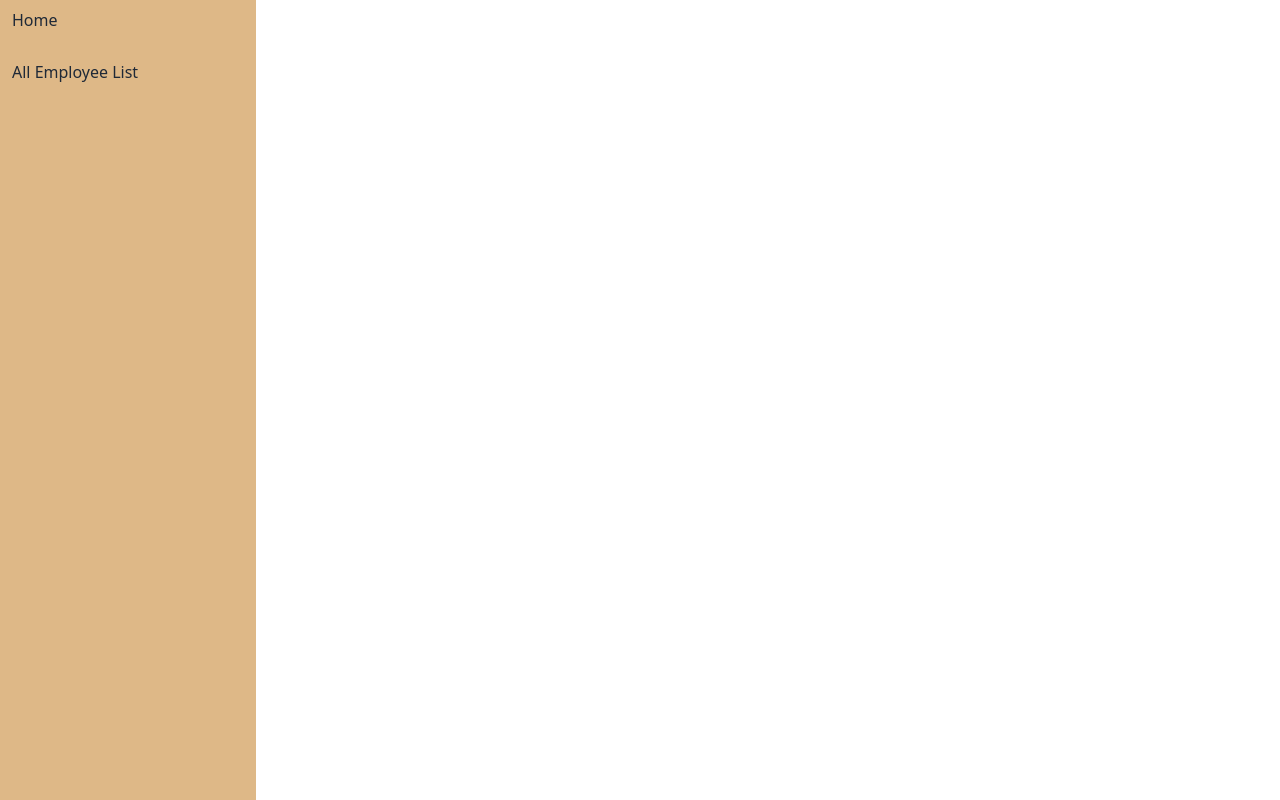
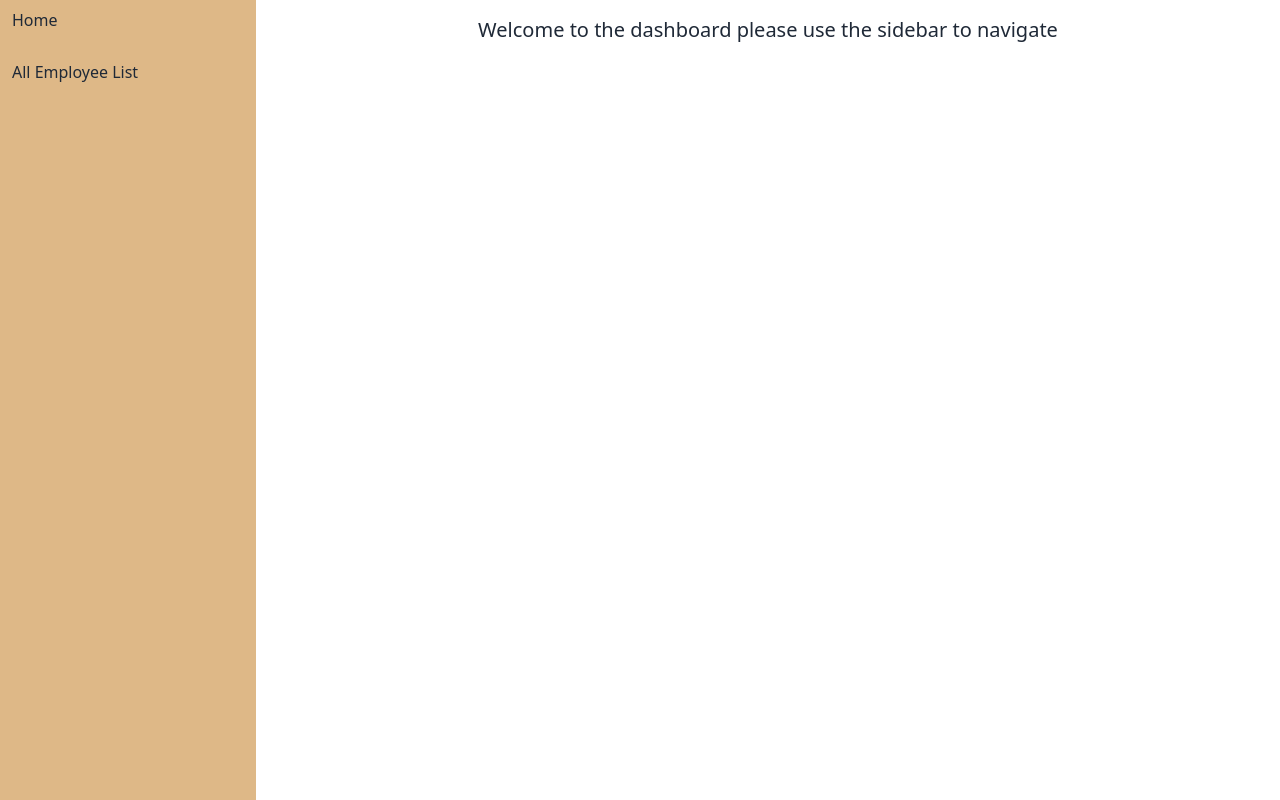
Before and after one commit to Saif-Rahman-801/Employee-Management-Client, a React (Vite) app: page /dasboard in a window 1280 px wide. Built offline with nearby package versions, Linux system fonts and the light colour scheme; no server answers; sample sign-in values are in the browser's storage.

Commit message:
welcome word in the dashboard

```diff
--- a/src/Pages/Dashboard/DashBoard.jsx
+++ b/src/Pages/Dashboard/DashBoard.jsx
@@ -93,6 +93,11 @@ const Dashboard = () => {
       </div>
 
       <div className="lg:w-4/5">
+        <div className="flex justify-center items-center">
+          <h2 className="text-xl my-4 text-center font-medium">
+            Welcome to the dashboard please use the sidebar to navigate
+          </h2>
+        </div>
         <Outlet />
       </div>
     </div>
```
